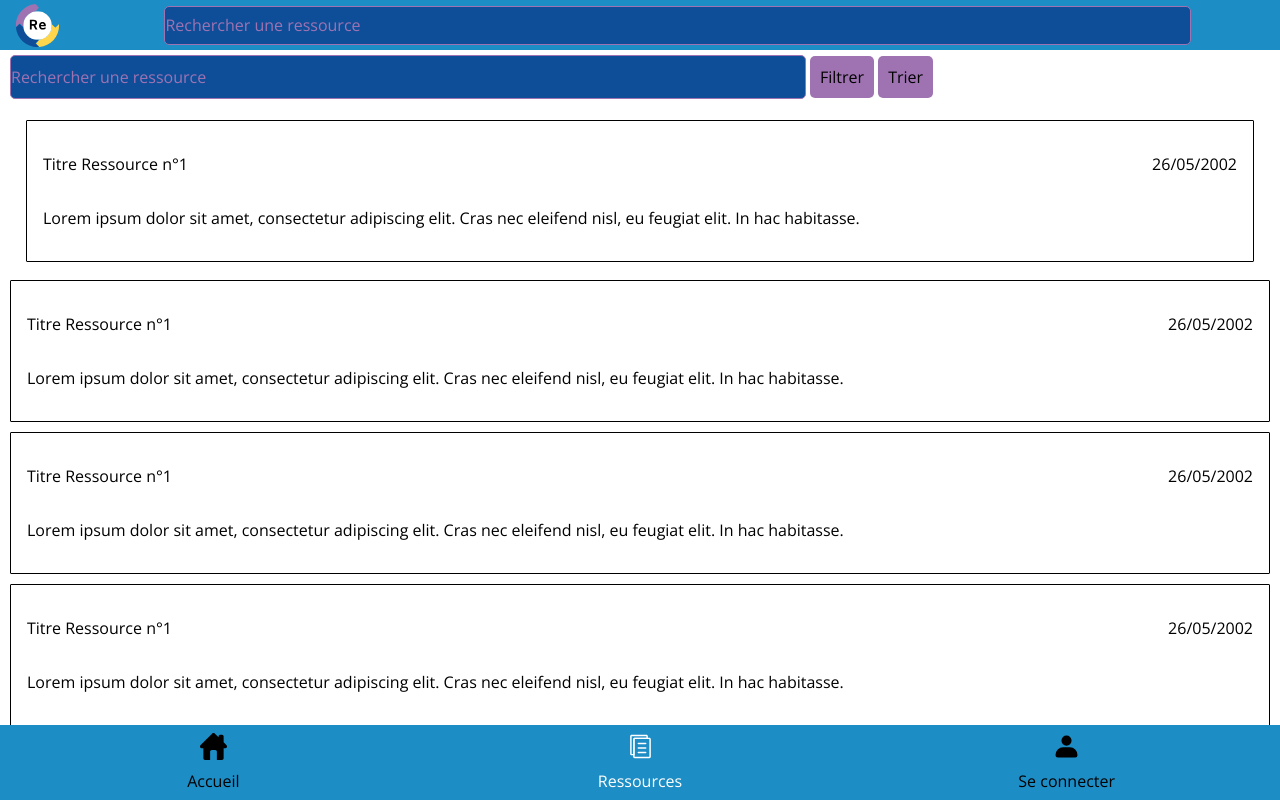
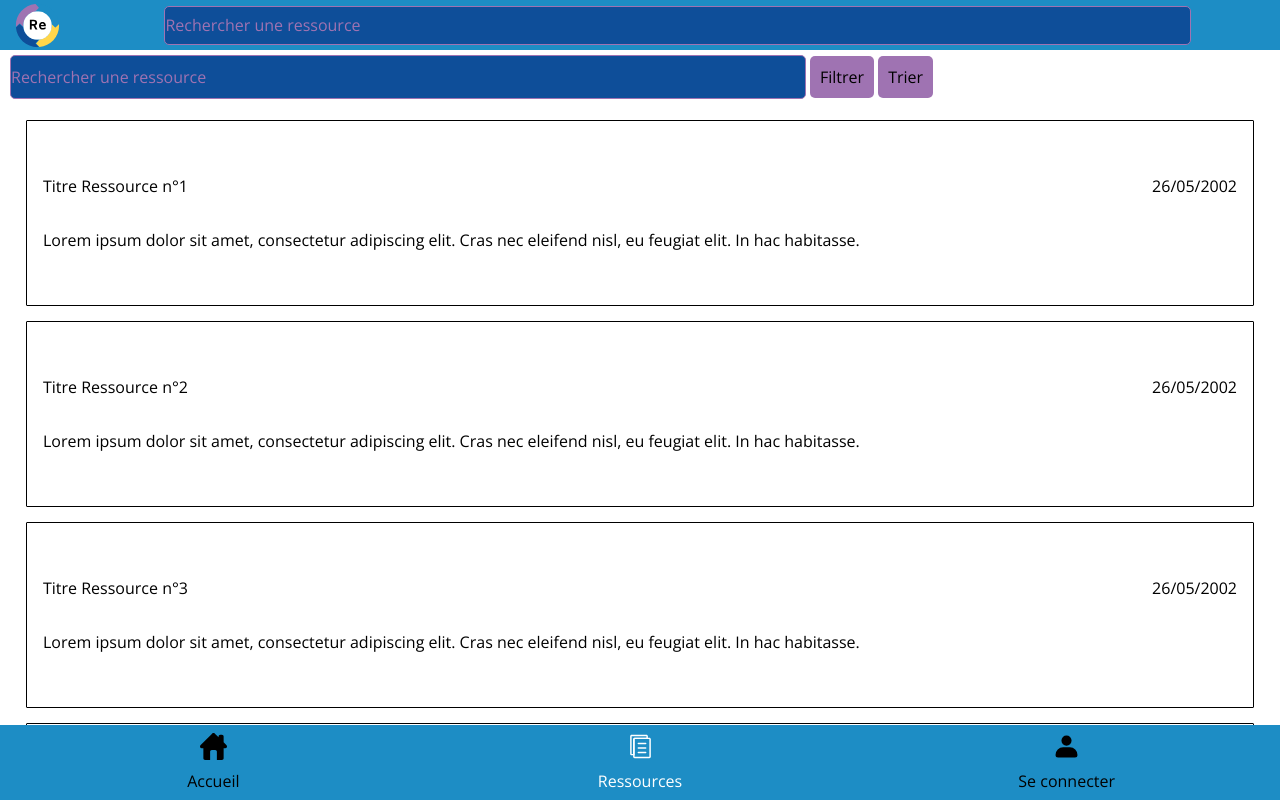
Before and after one commit to Kevin-Moreau65/cube-ressource-front, a SvelteKit app: page /ressources in a window 1280 px wide. Built offline with nearby package versions, Linux system fonts and the light colour scheme.

Commit message:
Ajout du background color passage souris ressource

```diff
--- a/src/routes/ressources/+page.svelte
+++ b/src/routes/ressources/+page.svelte
@@ -14,6 +14,7 @@
 	<div class="content">
 		<a href="/ressource">
 			<div class="bloc">
+				<a href="/ressource">
 					<div class="title-ressources">
 						<p>Titre Ressource n°1</p>
 						<p>26/05/2002</p>
@@ -24,11 +25,12 @@
 							feugiat elit. In hac habitasse.
 						</p>
 					</div>
+				</a>
 			</div>
-		</a>
 			<div class="bloc">
+				<a href="/ressource">
 					<div class="title-ressources">
-				<p>Titre Ressource n°1</p>
+						<p>Titre Ressource n°2</p>
 						<p>26/05/2002</p>
 					</div>
 					<div class="description">
@@ -37,10 +39,12 @@
 							feugiat elit. In hac habitasse.
 						</p>
 					</div>
+				</a>
 			</div>
 			<div class="bloc">
+				<a href="/ressource">
 					<div class="title-ressources">
-				<p>Titre Ressource n°1</p>
+						<p>Titre Ressource n°3</p>
 						<p>26/05/2002</p>
 					</div>
 					<div class="description">
@@ -49,10 +53,12 @@
 							feugiat elit. In hac habitasse.
 						</p>
 					</div>
+				</a>
 			</div>
 			<div class="bloc">
+				<a href="/ressource">
 					<div class="title-ressources">
-				<p>Titre Ressource n°1</p>
+						<p>Titre Ressource n°4</p>
 						<p>26/05/2002</p>
 					</div>
 					<div class="description">
@@ -61,6 +67,7 @@
 							feugiat elit. In hac habitasse.
 						</p>
 					</div>
+				</a>
 			</div>
 			<div class="pagination">
 				<a href="#">&laquo;</a>
@@ -72,6 +79,7 @@
 				<a href="#">6</a>
 				<a href="#">&raquo;</a>
 			</div>
+		</a>
 	</div>
 </div>
 
@@ -163,8 +171,12 @@
 		background-color: var(--secondary-color);
 	}
 
-	.content a:hover {
-		background-color: var(--accent-color);
+	.bloc:hover {
+		background-color: rgb(231, 228, 228);
+	}
+
+	.bloc {
+		margin-bottom: 15px;
 	}
 
 	.content a {
```
Lines whose indentation alone changed are shown as unchanged.
